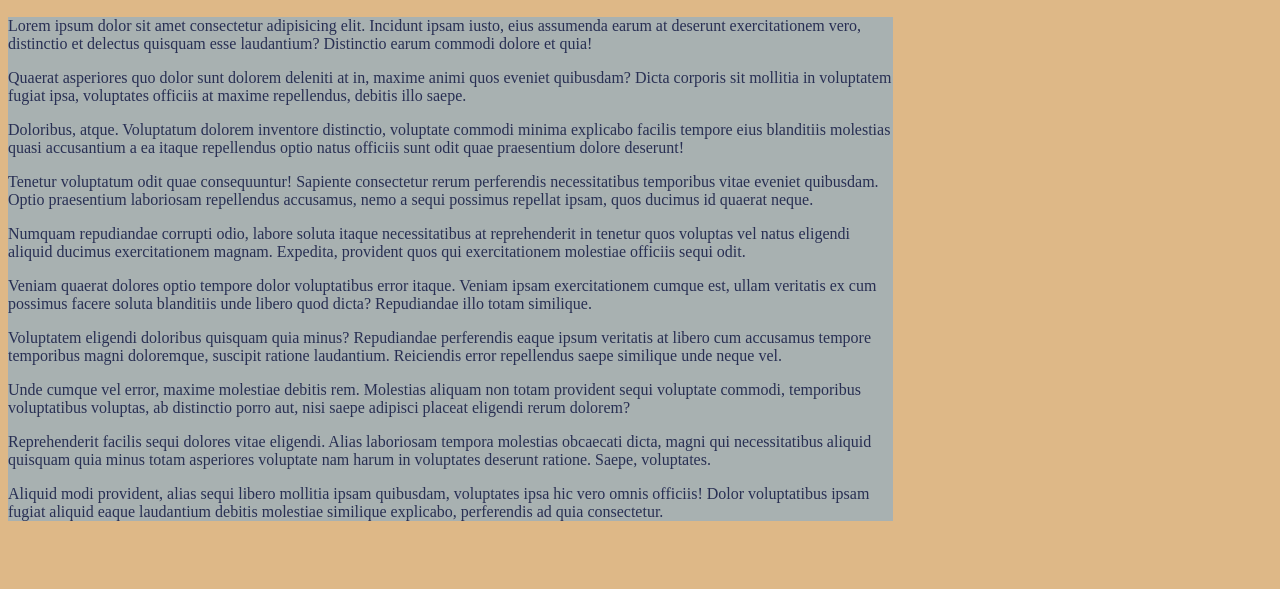
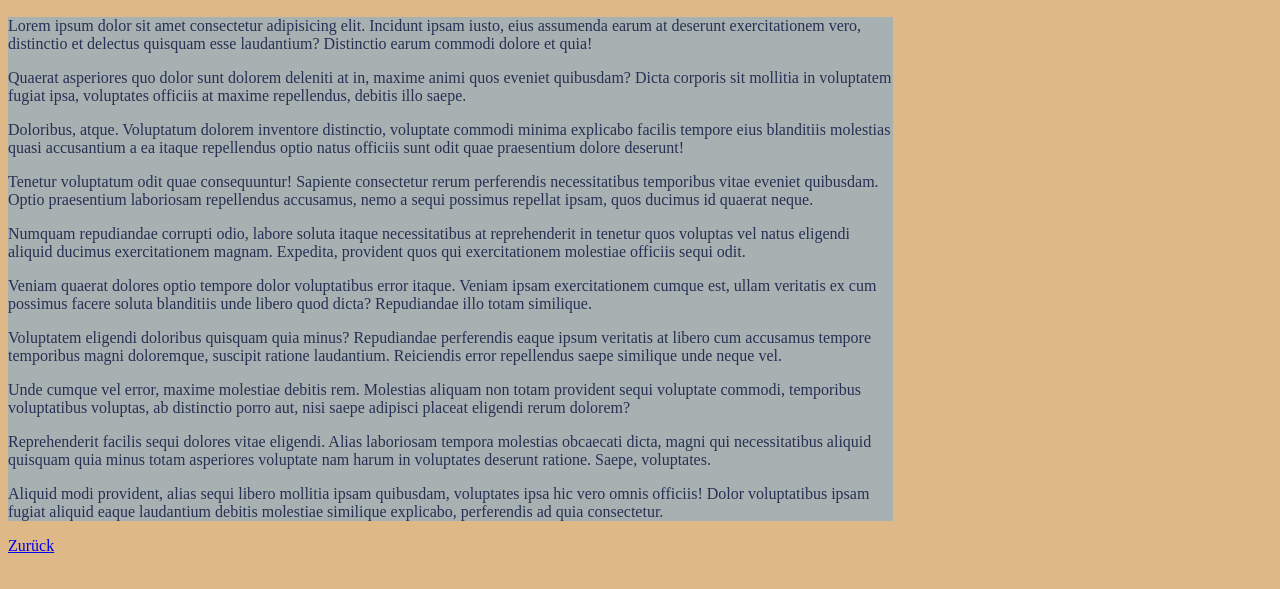
Before and after one commit to D02-1/favourite-person-KissLaszl0, a plain HTML site: page index2.html in a window 1280 px wide. Shown: the part 153-742 px from the top of the page. Drawn offline with Linux system fonts and the light colour scheme.

Commit message:
change index2.html

```diff
--- a/index2.html
+++ b/index2.html
@@ -22,5 +22,6 @@
 <p>Reprehenderit facilis sequi dolores vitae eligendi. Alias laboriosam tempora molestias obcaecati dicta, magni qui necessitatibus aliquid quisquam quia minus totam asperiores voluptate nam harum in voluptates deserunt ratione. Saepe, voluptates.</p>
 <p>Aliquid modi provident, alias sequi libero mollitia ipsam quibusdam, voluptates ipsa hic vero omnis officiis! Dolor voluptatibus ipsam fugiat aliquid eaque laudantium debitis molestiae similique explicabo, perferendis ad quia consectetur.</p>
     </div></div>
+    <a href="index.html">Zurück</a>
 </body>
 </html>
```
